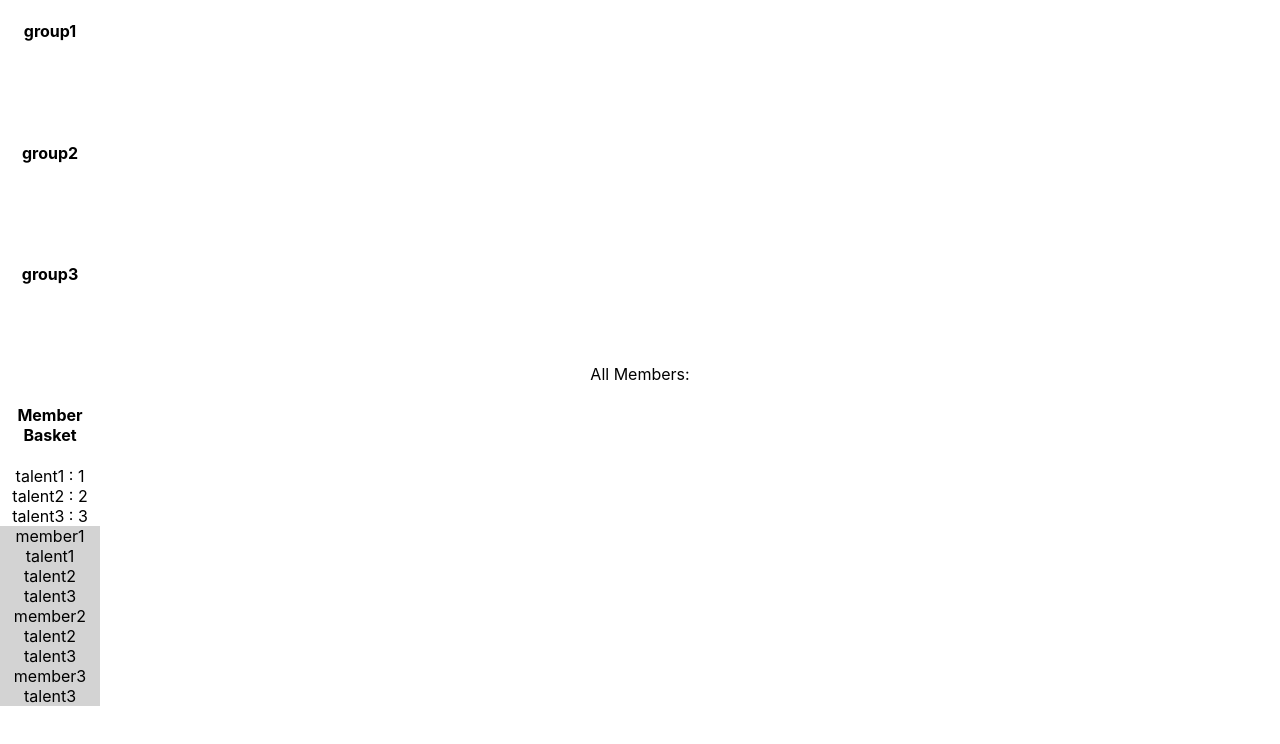
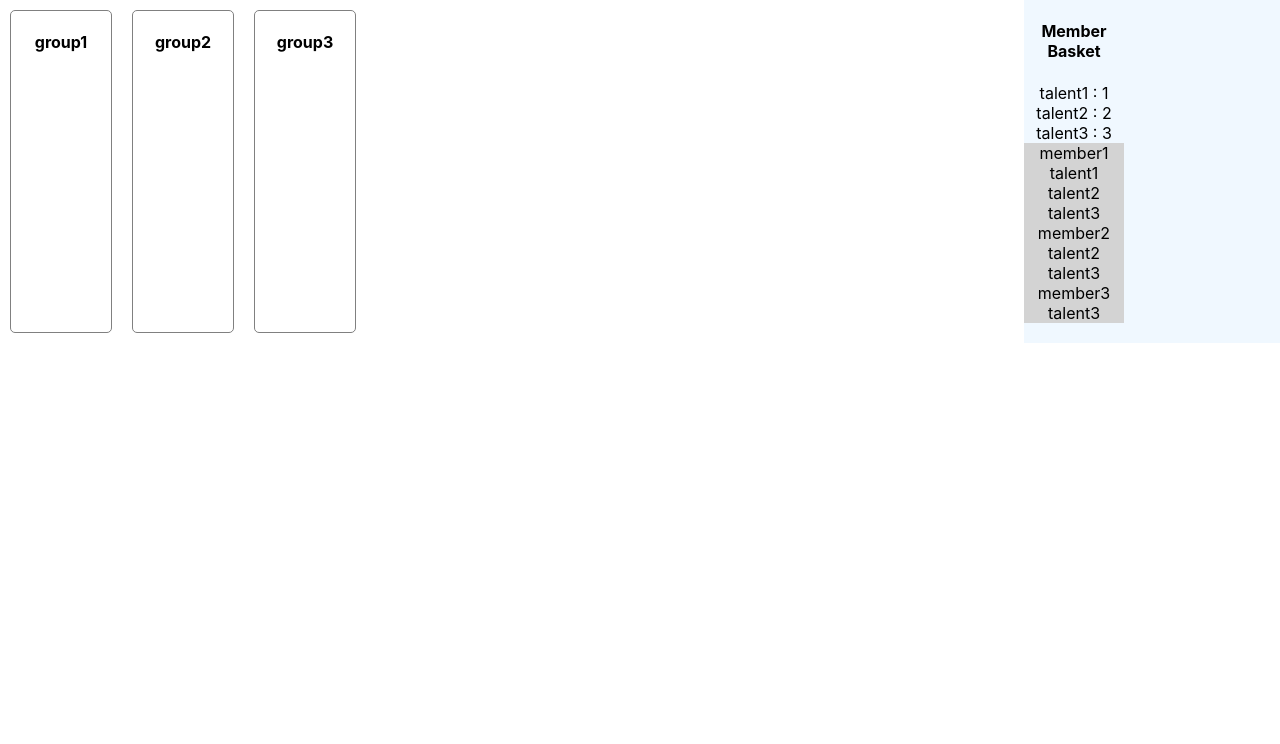
Before and after one commit to Rakk4403/project-talents, a React (Create React App) app in the folder frontend/composer/: page / in a window 1280 px wide. Shown: the top 744 px of the page. Built offline with nearby package versions, Linux system fonts and the light colour scheme.

Commit message:
전체적인 레이아웃

```diff
--- a/frontend/composer/src/App.js
+++ b/frontend/composer/src/App.js
@@ -10,11 +10,24 @@ function App({data}) {
 
   return (
     <DndProvider backend={HTML5Backend}>
-      <div className="App">
+      <div className="App" style={{ width: '100%', display: 'flex' }}>
+        <div
+          id="playground"
+          style={{
+            display: 'flex',
+            width: '80%',
+          }}
+        >
           {groupKeys.map((key) => {
             const value = data[key];
             const members = Object.values(data).filter((elem) => elem.parent === key);
             return (
+              <div style={{
+                margin: 10,
+                border: '1px solid gray',
+                borderRadius: 5,
+                alignItems: 'stretch',
+              }}>
               <Group
                 data={data}
                 key={key}
@@ -22,16 +35,18 @@ function App({data}) {
                 title={value.title}
                 members={members}
               />
+              </div>
             )
           })}
-        All Members:
+        </div>
+        <div style={{ backgroundColor: 'aliceblue', width: '20%' }}>
         <Group
           data={data}
           title={'Member Basket'}
           members={Object.values(data)
             .filter((elem) => !elem.parent && elem.type === ItemTypes.Member)}
           />
-
+        </div>
       </div>
     </DndProvider>
   );
--- a/frontend/composer/src/component/Group.jsx
+++ b/frontend/composer/src/component/Group.jsx
@@ -36,7 +36,7 @@ function Group({ groupId, title, members, color, data }) {
         position: 'relative',
         backgroundColor: color,
         width: 100,
-        height: 100,
+        minHeight: 300,
       }}
     >
       <h4>{title}</h4>
```
Lines whose indentation alone changed are shown as unchanged.
